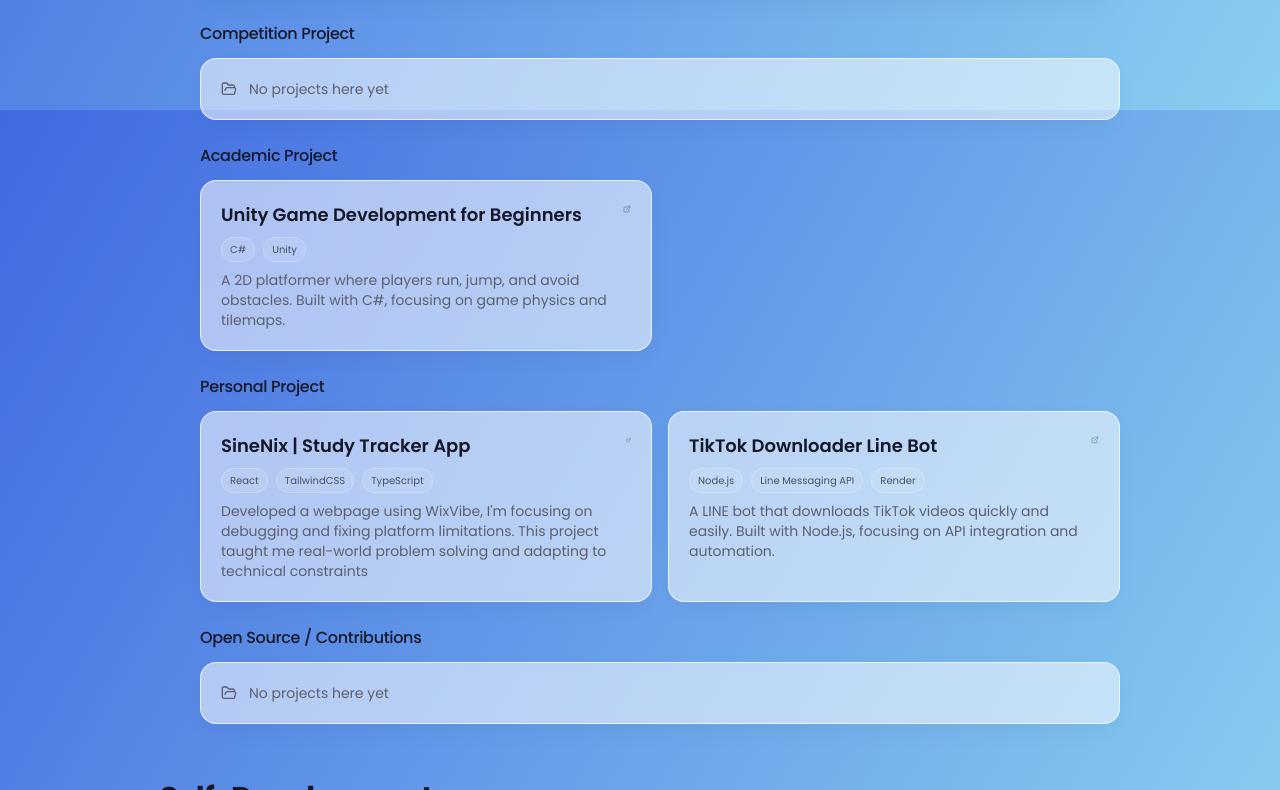
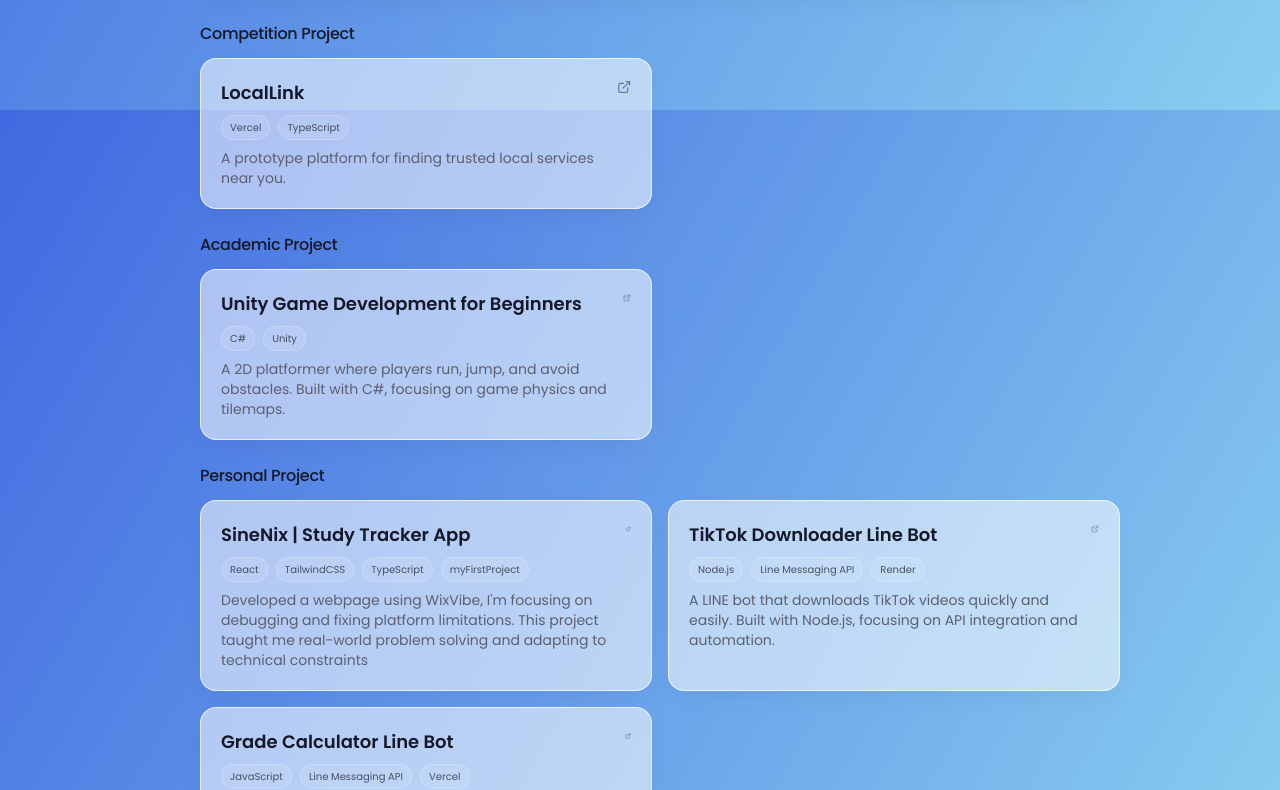
Before and after one commit to Qnazter/DII-Portfolio, a React (Vite) app: page /projects in a window 1280 px wide. Shown: the part 690-1480 px from the top of the page. Built offline with nearby package versions, Linux system fonts and the light colour scheme; the HTML template or start-up script is replaced by a standard one.

Commit message:
update projects on 12/9/69

```diff
--- a/src/pages/Projects.tsx
+++ b/src/pages/Projects.tsx
@@ -32,7 +32,15 @@ const sections: Section[] = [
       {
         id: "1.2",
         title: "Competition Project",
-        note: "No projects here yet",
+        projects: [
+          {
+            title: "LocalLink",
+            description:
+              "A prototype platform for finding trusted local services near you.",
+            link: "https://local-link-nine.vercel.app",
+            tech: ["Vercel", "TypeScript"],
+          },
+        ],
       },
       {
         id: "1.3",
@@ -56,15 +64,21 @@ const sections: Section[] = [
             description:
               "Developed a webpage using WixVibe, I'm focusing on debugging and fixing platform limitations. This project taught me real-world problem solving and adapting to technical constraints",
             link: "https://my-site-mt3ut87v-wattanakraimetpann.wix-vibe.com",
-            tech: ["React", "TailwindCSS", "TypeScript"],
+            tech: ["React", "TailwindCSS", "TypeScript", "myFirstProject"],
           },
-
           {
             title: "TikTok Downloader Line Bot",
             description:
               "A LINE bot that downloads TikTok videos quickly and easily. Built with Node.js, focusing on API integration and automation.",
             link: "https://line.me/R/ti/p/%40457esiwm",
             tech: ["Node.js", "Line Messaging API", "Render"],
+          },
+          {
+            title: "Grade Calculator Line Bot",
+            description:
+              "A LINE bot that collects grade information and calculates final grades based on user input. Built with Node.js, focusing on API integration and automation.",
+            link: "https://line.me/R/ti/p/@934hlemd",
+            tech: ["JavaScript", "Line Messaging API", "Vercel"],
           },
         ],
       },
@@ -86,16 +100,17 @@ const sections: Section[] = [
         projects: [
           {
             title: "Web Building Certification | freeCodeCamp",
-            description: "Learned building web apps for beginners with HTML, CSS, and JavaScript for 300 hours.",
+            description:
+              "Learned building web apps for beginners with HTML, CSS, and JavaScript for 300 hours.",
             link: "https://www.freecodecamp.org/certification/qnazter/responsive-web-design",
             tech: ["HTML", "CSS", "JavaScript"],
           },
           {
             title: "Python Programming | Talent RAC",
-            description: "Learned Python programming concepts With Robotics, AI, and Coding: RAC",
+            description:
+              "Learned Python programming concepts With Robotics, AI, and Coding: RAC",
             link: "https://learn.teacherpd.ipst.ac.th/certificates/70af3196e4a44953adfca01e43dd794a",
             tech: ["Python", "AI"],
-
           },
         ],
       },
@@ -124,13 +139,15 @@ const sections: Section[] = [
         projects: [
           {
             title: "The 53rd Student Council of CMUDS",
-            description: "Developing communication, responsibility, and leadership skills. Worked in Lighting & Sound, gaining hands-on experience in technical operations and problem-solving.",
+            description:
+              "Developing communication, responsibility, and leadership skills. Worked in Lighting & Sound, gaining hands-on experience in technical operations and problem-solving.",
             link: "https://www.instagram.com/demon53official/",
             tech: ["Leadership", "Communication", "Responsibility"],
           },
           {
             title: "Futsal Player | Team Captain",
-            description: "As team captain at the Jao Ram Games, Led the team to 2nd runner-up out of 11 teams. This experience strengthened my responsibility, resilience, decision-making, and leadership.",
+            description:
+              "As team captain at the Jao Ram Games, Led the team to 2nd runner-up out of 11 teams. This experience strengthened my responsibility, resilience, decision-making, and leadership.",
             link: "https://www.instagram.com/futsal_cmud/",
             tech: ["Teamwork", "Leadership", "Responsibility"],
           },
@@ -172,9 +189,7 @@ const ProjectCard = ({ title, description, link, tech }: ProjectItem) => (
         )}
 
         {description && (
-          <p className="text-sm text-muted-foreground mt-2">
-            {description}
-          </p>
+          <p className="text-sm text-muted-foreground mt-2">{description}</p>
         )}
       </div>
 
```
